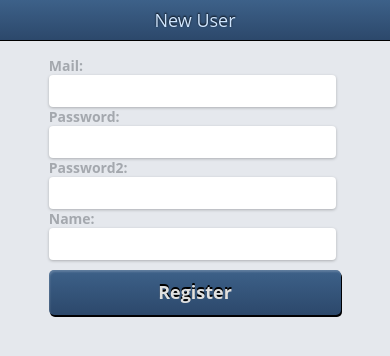
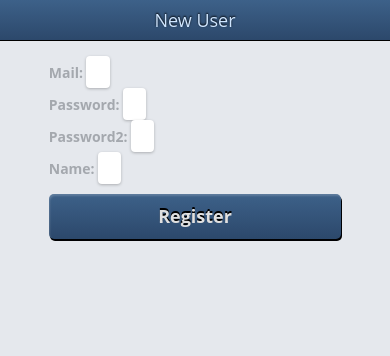
Before and after one commit to luxxi/shakal, a plain HTML site: page LastManStanding/register.html in a window 390 px wide. Drawn offline with Linux system fonts and the light colour scheme; some packages are replaced by stand-ins of ours.

Commit message:
Changes made by Luka Domitrovič (luka.domitro@gmail.com).

```diff
--- a/LastManStanding/css/create.css
+++ b/LastManStanding/css/create.css
@@ -70,7 +70,7 @@ header{
 }
 
 .create input{
-    width:95%;
+    width:5%;
     height:30px;
     border:none;
     -webkit-border-radius: 4px;
```
Also changed, not shown: LastManStanding/create.html (+2 -3 lines).
